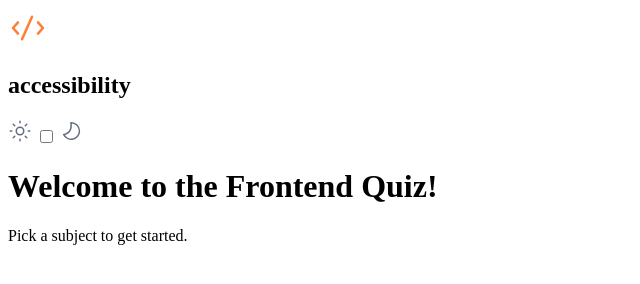
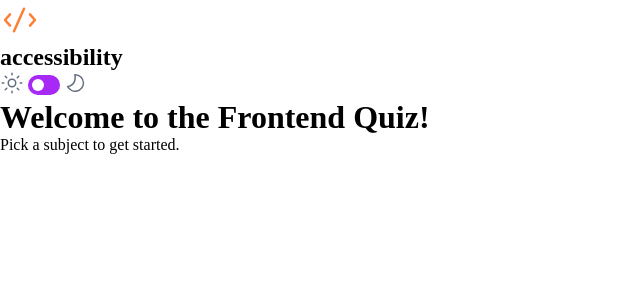
Before and after one commit to magdachikhr-hub/Frontend_quiz_app, a website: page index.html in a window 1280 px wide. Shown: the whole page, without its empty margins (0-640 px from the left). Drawn offline with Linux system fonts and the light colour scheme; no server answers.

Commit message:
add toggle

```diff
--- a/index.html
+++ b/index.html
@@ -5,6 +5,7 @@
     <meta name="viewport" content="width=device-width, initial-scale=1.0" />
     <title>Document</title>
     <script type="module" src="./main.js"></script>
+    <link rel="stylesheet" href="./style.css" />
   </head>
   <body>
     <header>
--- a/main.js
+++ b/main.js
@@ -5,8 +5,6 @@ async function getData() {
     const data = await response.json();
     console.log(data);
     const newQuiz = new mainQuiz(data);
-    //   newQuiz.scoreIncrease();
-    //   console.log(newQuiz.score);
     //   newQuiz.questionsTotalNumber();
     //   console.log(newQuiz.questionsTotalNumber());
     renderCategory(newQuiz);
@@ -63,5 +61,9 @@ function renderCategory(instance) {
         });
     });
 }
+const darkMode = document.getElementById("dark_mode");
+darkMode.addEventListener("change", () => {
+    document.body.classList.toggle("dark", darkMode.checked);
+});
 export {};
 //# sourceMappingURL=main.js.map
--- a/main.ts
+++ b/main.ts
@@ -18,10 +18,9 @@ const categoryWrapper = document.querySelector(".category_wrapper");
 async function getData() {
   const response = await fetch("http://localhost:3000/quizzes");
   const data: Quiz[] = await response.json();
+
   console.log(data);
   const newQuiz = new mainQuiz(data);
-  //   newQuiz.scoreIncrease();
-  //   console.log(newQuiz.score);
   //   newQuiz.questionsTotalNumber();
   //   console.log(newQuiz.questionsTotalNumber());
   renderCategory(newQuiz);
@@ -35,6 +34,7 @@ class mainQuiz {
   currentQuestionIndex: number;
   category: string | null;
   categoryObj: Quiz | null;
+
   constructor(data: Quiz[]) {
     this.data = data;
     this.score = 0;
@@ -91,3 +91,9 @@ function renderCategory(instance: mainQuiz) {
     });
   });
 }
+
+const darkMode = document.getElementById("dark_mode") as HTMLInputElement;
+
+darkMode.addEventListener("change", () => {
+  document.body.classList.toggle("dark", darkMode.checked);
+});
--- /dev/null
+++ b/style.scss
@@ -0,0 +1,42 @@
+* {
+  padding: 0;
+  margin: 0;
+  box-sizing: border-box;
+}
+
+#dark_mode {
+  appearance: none;
+  width: 32px;
+  height: 20px;
+  background-color: #a729f5;
+  border-radius: 10px;
+  position: relative;
+  cursor: pointer;
+  outline: none;
+  transition: background-color 0.3s ease;
+}
+
+#dark_mode::before {
+  content: "";
+  position: absolute;
+  top: 4px;
+  left: 4px;
+  width: 12px;
+  height: 12px;
+  background-color: #ffffff;
+  border-radius: 50%;
+  transition: transform 0.3s ease;
+}
+
+#dark_mode:checked::before {
+  transform: translateX(12px);
+}
+
+html,
+body {
+  min-height: 100vh;
+}
+
+body.dark {
+  background: #313e51;
+}
```
Also changed, not shown: style.css (added), 2 other files.
